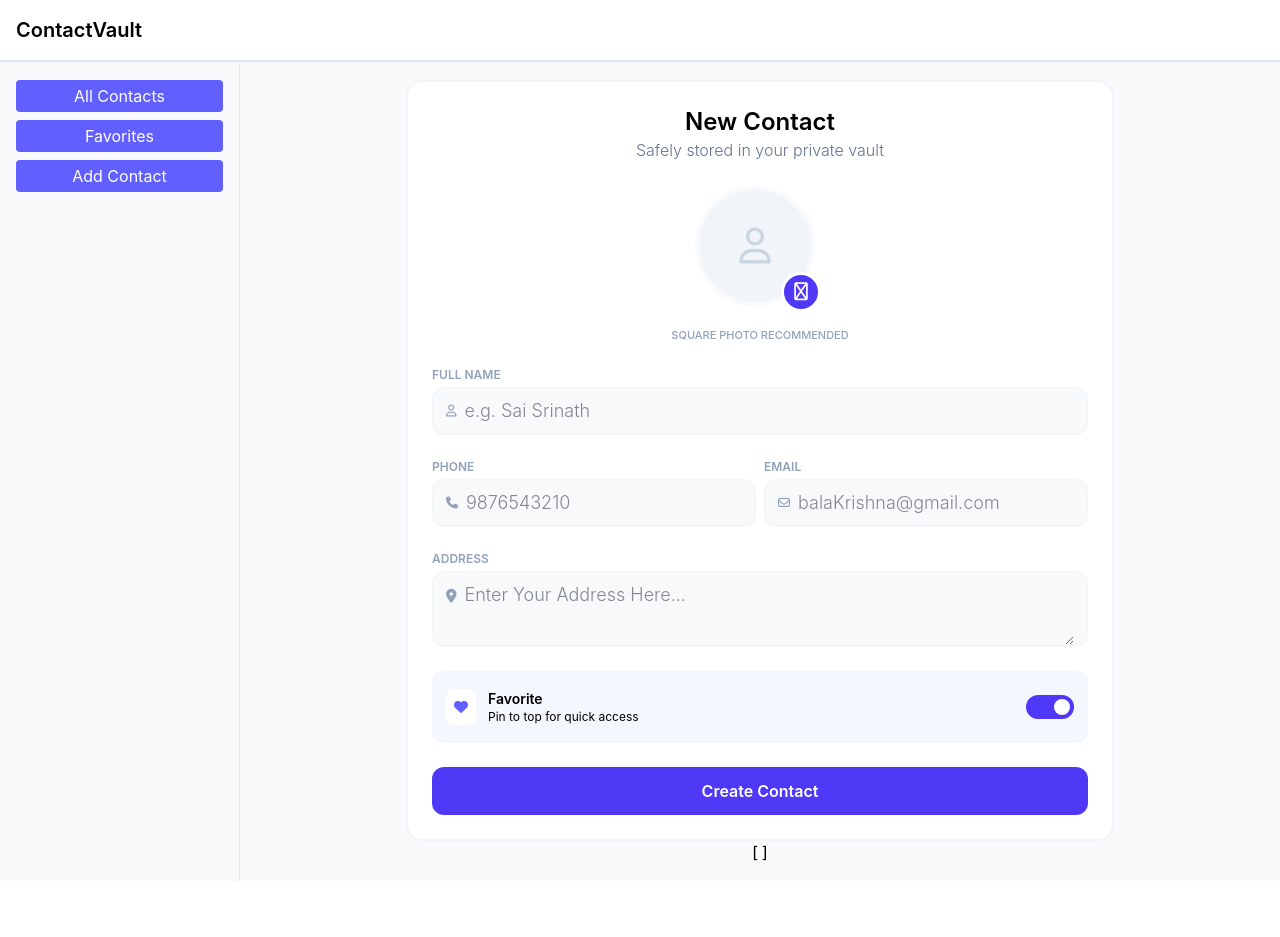
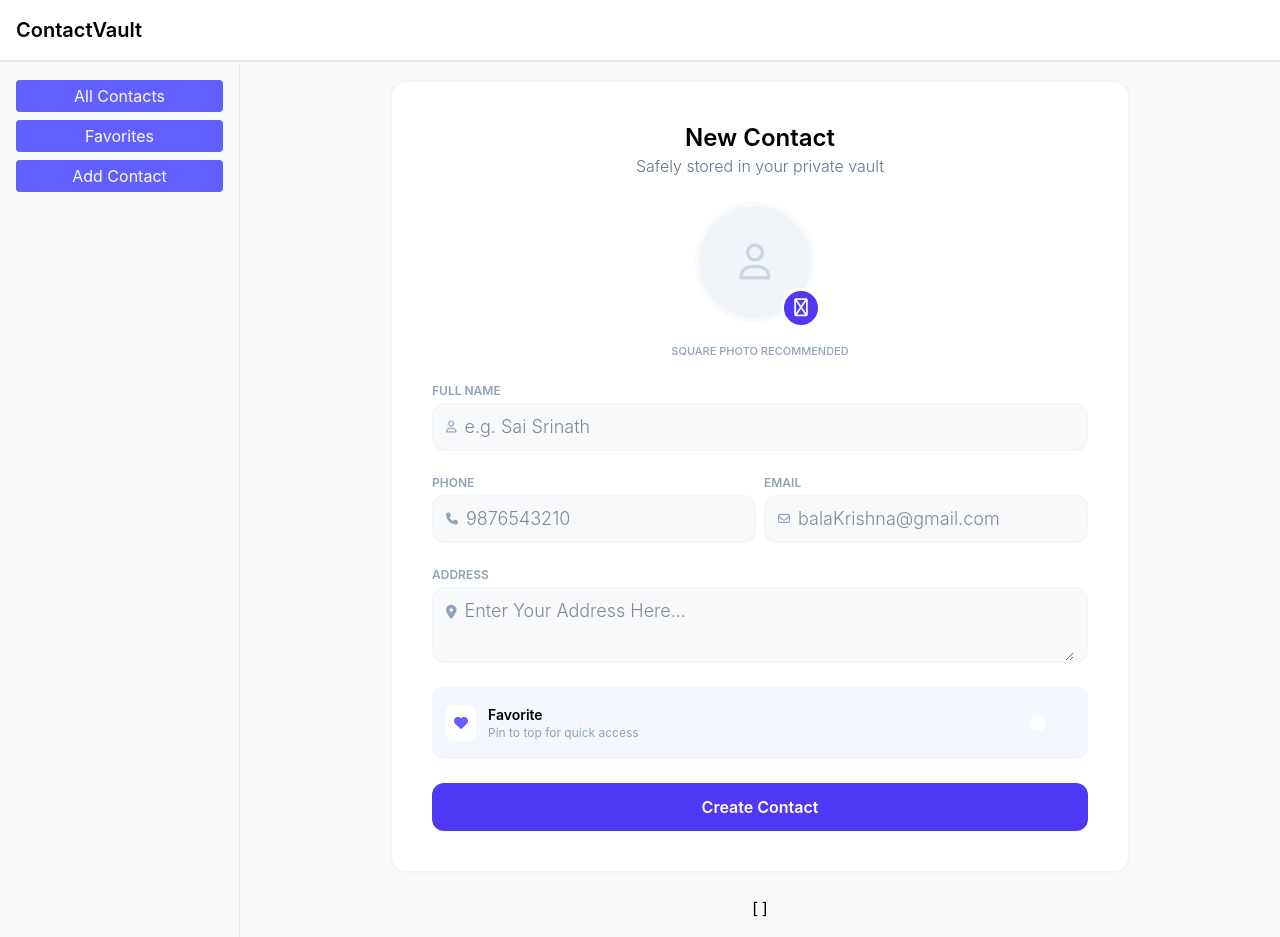
Before and after one commit to srinathj-dev/contact-vault, a React (Vite) app: page / in a window 1280 px wide. Before the commit the page ends 881 px from the top, so only its background shows below. Built offline with nearby package versions, Linux system fonts and the light colour scheme.

Commit message:
changes on transitions

```diff
--- a/src/components/AddContact.jsx
+++ b/src/components/AddContact.jsx
@@ -7,6 +7,7 @@ const AddContact  =  ()=>{
   const [email, setEmail]  =  useState("");
   const [address, setAddress] = useState("");
   const [contacts, setContacts]  =  useState([]);
+  const [check, setCheck] = useState(false);
   const [isSubmitted, setIsSubmitted] = useState(false);
 
   function handleSubmit(e) {
@@ -38,7 +39,7 @@ const AddContact  =  ()=>{
   }
   return (
     <>
-      <div className = "flex flex-col justify-start gap-6 border-2 border-slate-100 bg-white h-full rounded-2xl p-6">
+      <div className = "flex flex-col justify-start gap-6 border-2 border-slate-100 bg-white h-full rounded-2xl p-10">
         <div className="w-full flex flex-col items-center">
           <h1 className="text-2xl font-semibold">New Contact</h1>
           <p className="font-light text-slate-500">Safely stored in your private vault</p>
@@ -77,7 +78,7 @@ const AddContact  =  ()=>{
             <div className = "input-container" >
               <span className="h-full flex flex-start pt-4"><i className="text-[14px] fa-solid fa-location-dot"></i></span>
               <textarea  name="address"  placeholder="Enter Your Address Here..." id="address"
-                className = "w-full input-primary" onChange = {(e) => setName(e.target.value)} >
+                className = "w-full input-primary" onChange = {(e) => setAddress(e.target.value)} >
               </textarea>
             </div>
           </label>
@@ -85,12 +86,12 @@ const AddContact  =  ()=>{
           <div className = "flex items-center gap-2 px-3 rounded-xl border-2 bg-indigo-300/10 border-slate-100/40 justify-between py-4" >
             <div className="flex">
               <span className="flex flex-center justify-center items-center bg-white p-2 rounded-lg"><i className="text-[14px] fa-solid fa-heart text-indigo-500"></i></span>
-              <div className="flex flex-col px-3"><h2 className="text-sm font-semibold">Favorite</h2><p className="text-xs">Pin to top for quick access</p></div>
+              <div className="flex flex-col px-3"><h2 className="text-sm font-semibold">Favorite</h2><p className="text-xs text-slate-400">Pin to top for quick access</p></div>
             </div>
 
-            <label htmlFor="favButton" className="w-12 h-6 bg-indigo-600 rounded-2xl relative">
-              <input type="checkbox" className="hidden"  id="favButton"/>
-              <div className="absolute top-1 left-1 w-4 h-4 bg-white rounded-full transition-transform translate-x-6"></div>
+            <label htmlFor="favButton" className="w-12 h-6 transition-all delay-300 ease-in-out has-[:checked]:bg-indigo-600 rounded-2xl relative">
+              <input type="checkbox" className="hidden peer"  id="favButton"/>
+              <div className="absolute top-1 left-1 w-4 h-4 bg-white rounded-full transition-all delay-300 ease-in-out peer-checked:translate-x-6"></div>
             </label>
           </div>
 
--- a/src/components/Layout.jsx
+++ b/src/components/Layout.jsx
@@ -10,7 +10,7 @@ const Layout = ({ children }) => {
       <div className="flex flex-1 mt-16">
 
         <Sidebar />
-        <main className=" flex flex-col flex-1 justify-start items-center p-4 ">
+        <main className=" flex flex-col flex-1 justify-start items-center p-4 gap-6 ">
           { children }
         </main>
       </div>
```
